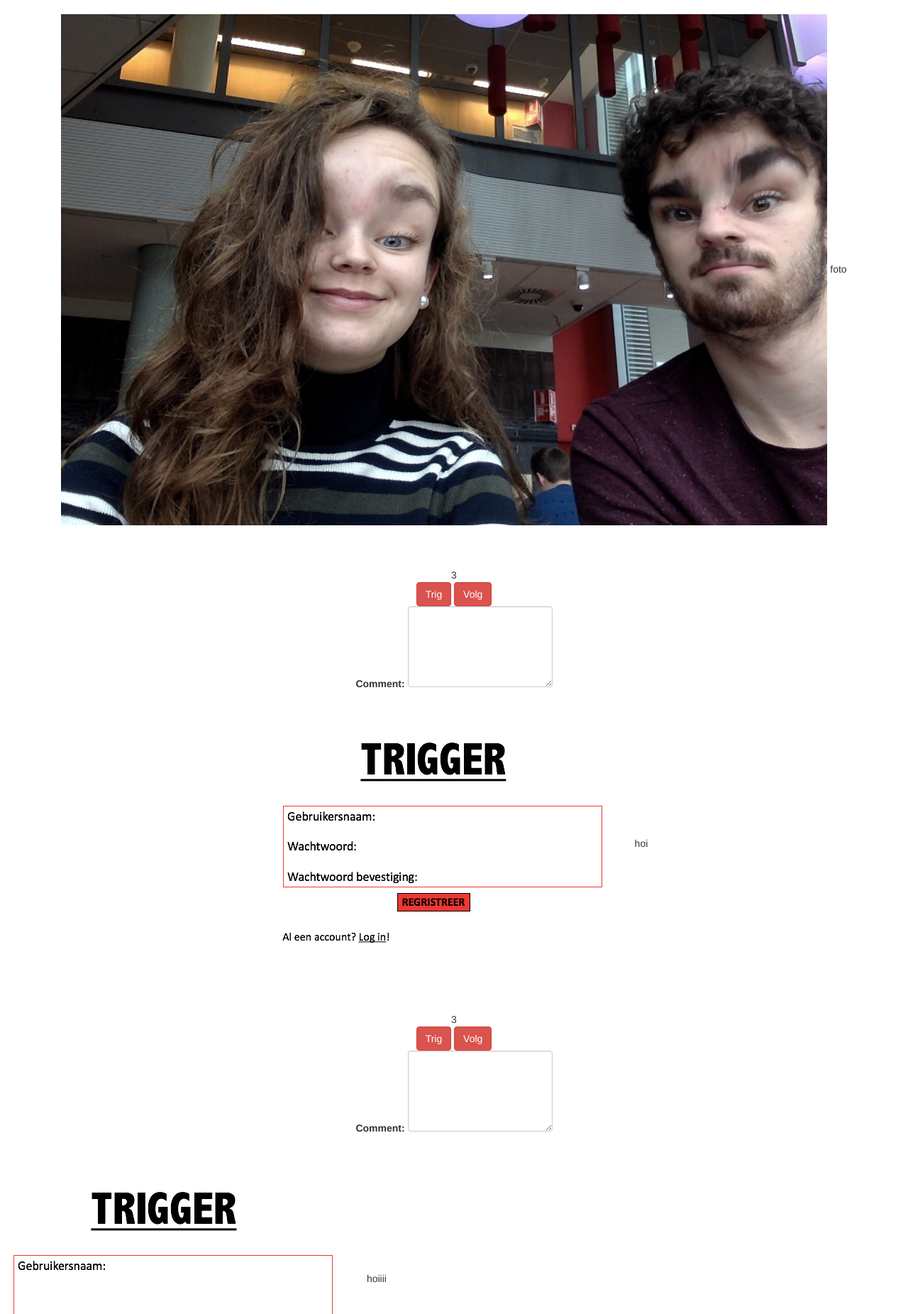
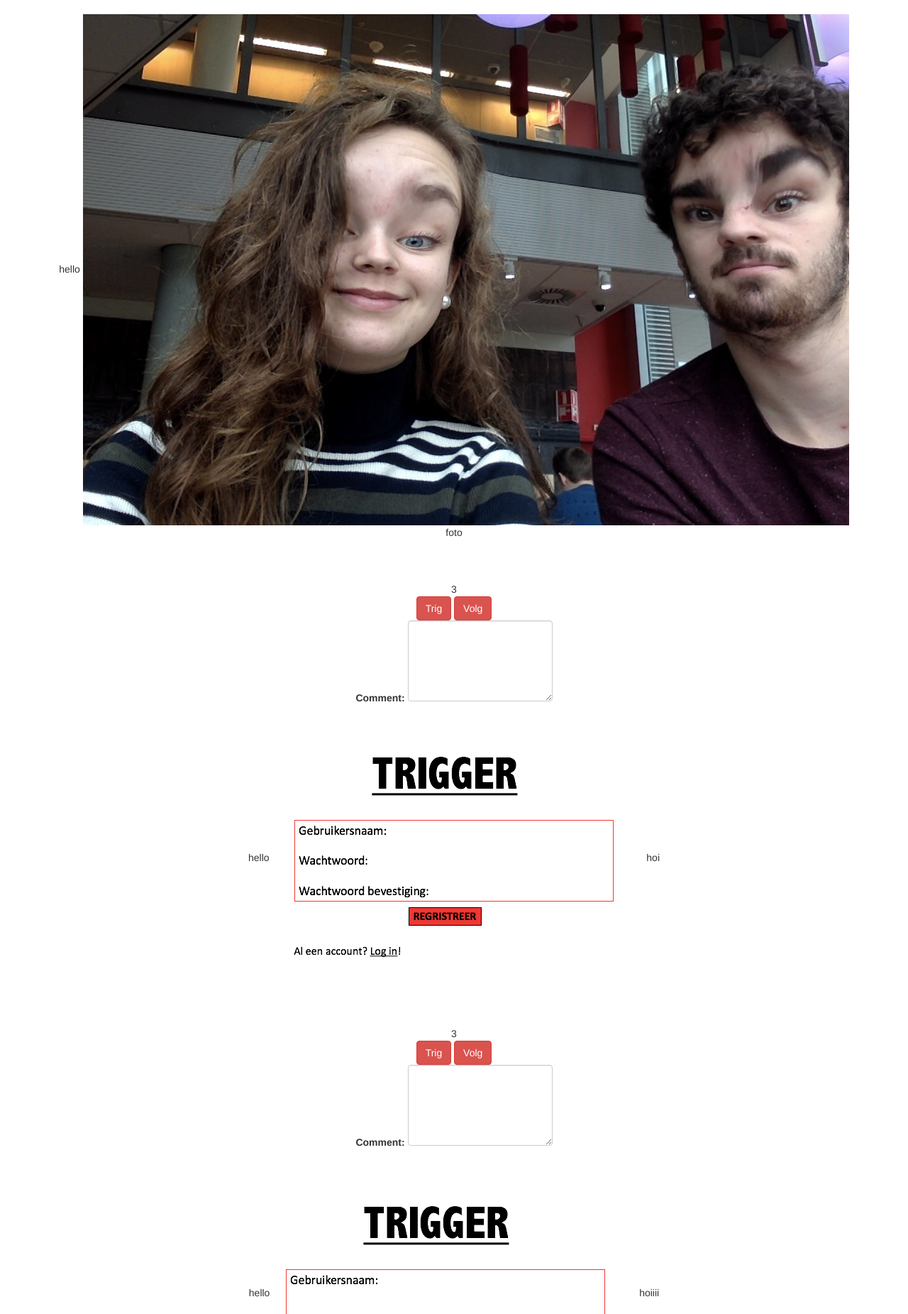
Before and after one commit to skylerf1/Trigger, a Flask app: page / in a window 1280 px wide. Shown: the part 69-1920 px from the top of the page at 71% size. Run offline with Flask 2, Linux system fonts and the light colour scheme; a user stored in the database is signed in; data comes from the database, SQL or seed files in the repository; some libraries are stand-ins or nearby versions.

Commit message:
homepage

```diff
--- a/application.py
+++ b/application.py
@@ -49,7 +49,7 @@
         if not uploads:
             return apology("Geen foto's beschikbaar.")
 
-        return render_template("homepage.html", uploads = uploads, usernames = usernames)
+        return render_template("homepage.html", uploads = uploads[:3], usernames = usernames)
 
 @app.route('/upload', methods=['GET', 'POST'])
 @login_required
--- a/templates/homepage.html
+++ b/templates/homepage.html
@@ -7,8 +7,10 @@
 
 {% block main %}
     <form action = "{{ url_for('homepage') }}" method = "post">
+        {% for photo in uploads %}
         <div>
-            {% for photo in uploads %}
+
+                hello
 
                 <img src = "static/img/{{ photo.photo_name }}" <br> {{photo.photo_description }} </br>  <br></br><br> {{photo.photo_user_id }} </br>
 
@@ -18,10 +20,10 @@
                 <div class="form-group">
                   <label for="comment">Comment:</label>
                   <textarea class="form-control" rows="5" id="comment"></textarea>
-</div>
-                </div><br>
-            {% endfor %}
+                </div>
         </div>
+        <br>
+        {% endfor %}
     </form>
 
 {% endblock %}
```
